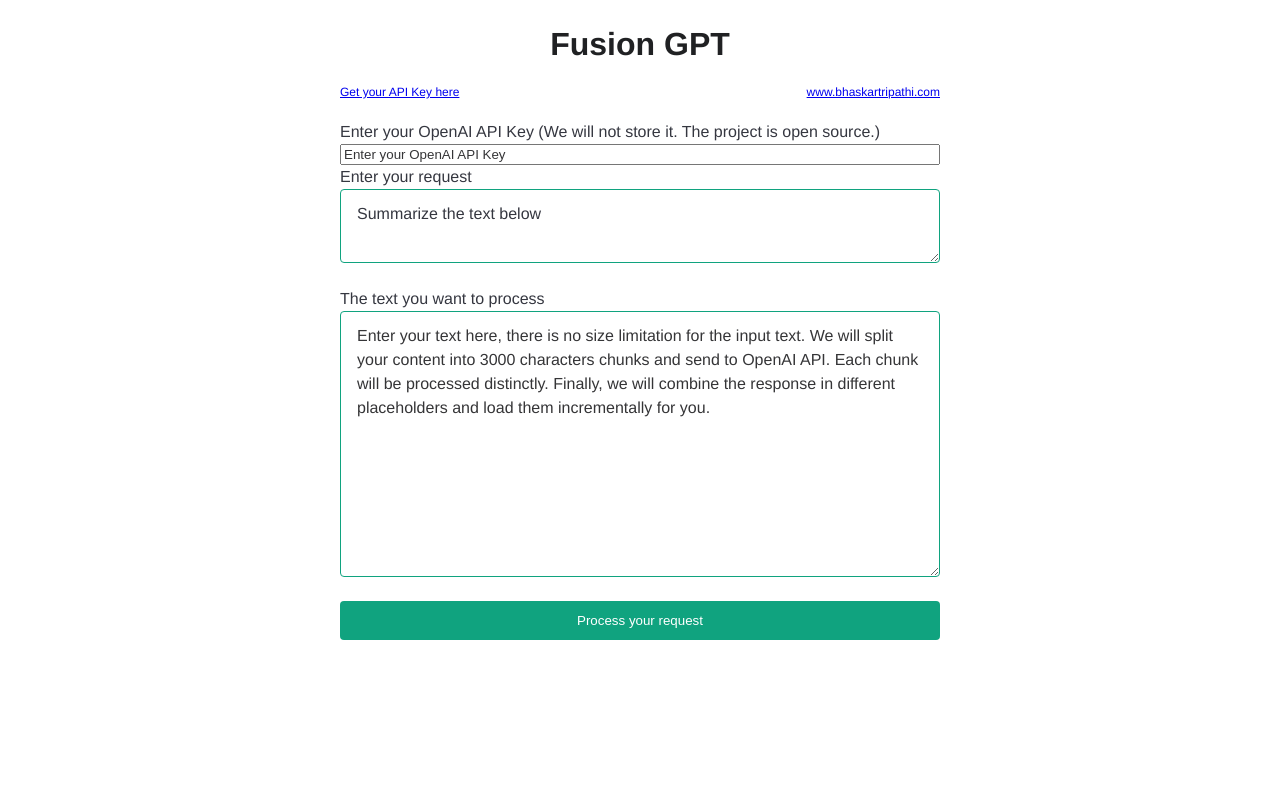
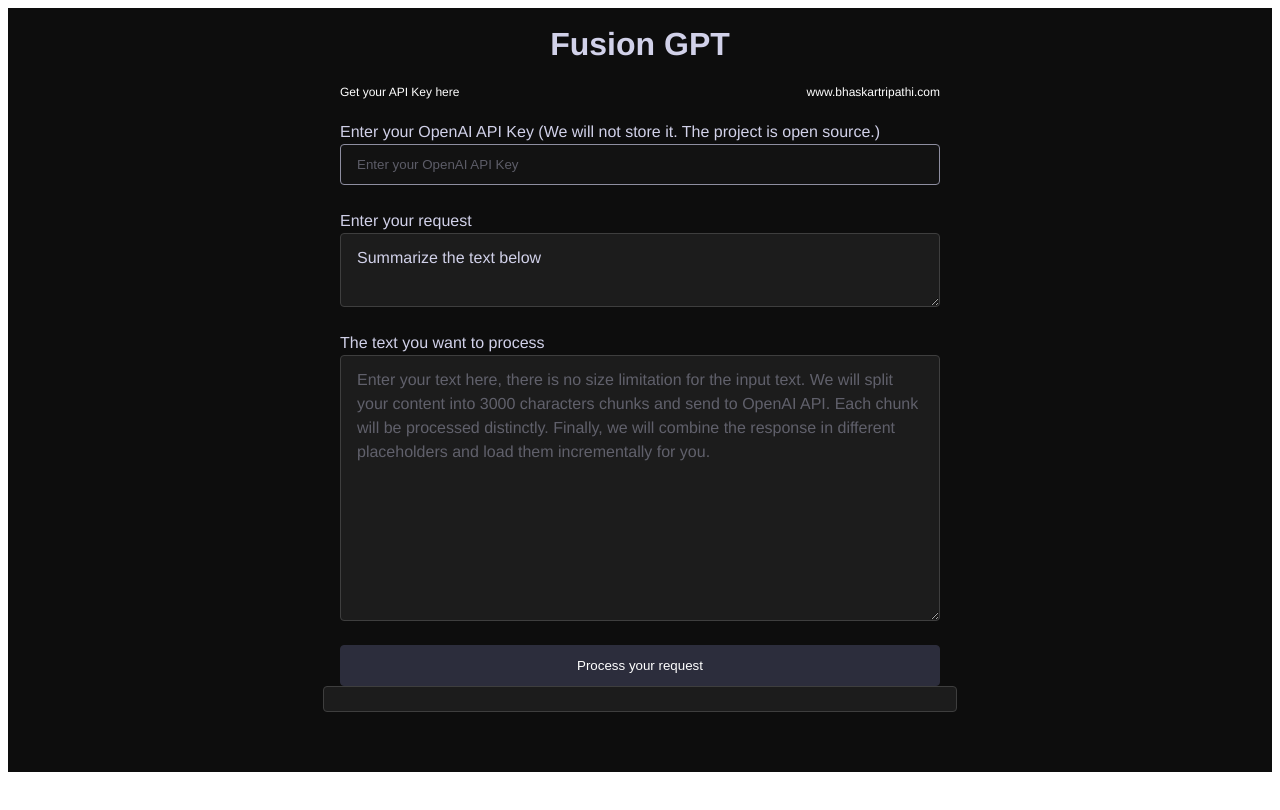
Before and after one commit to bhaskatripathi/FusionGPT, a Next.js app: page / in a window 1280 px wide. Shown: the top 810 px of the page. Built offline with nearby package versions, Linux system fonts and the light colour scheme; a web font is replaced by a local one.

Commit message:
Add files via upload

```diff
--- a/styles/Home.module.css
+++ b/styles/Home.module.css
@@ -14,9 +14,8 @@
   font-style: normal;
   }
 
-
   .main {
-  --primary-color: #10a37f;
+  --primary-color: #d1d1e9;
   --width: 600px;
   display: flex;
   width: 100%;
@@ -24,6 +23,8 @@
   flex-direction: column;
   align-items: center;
   padding-bottom: 60px;
+  background-color: #0d0d0d;
+  color: #d1d1e9;
   }
 
   .main,
@@ -31,7 +32,6 @@
   .main ::-webkit-inner-spin-button {
   font-size: 16px;
   line-height: 24px;
-  color: #353740;
   font-family: "ColfaxAI", Helvetica, sans-serif;
   }
 
@@ -42,7 +42,6 @@
   font-size: 32px;
   line-height: 40px;
   font-weight: bold;
-  color: #202123;
   margin: 16px 0;
   }
   .main form {
@@ -54,39 +53,68 @@
   .main textarea[type="text"],
   .main input[type="text"] {
   padding: 12px 16px;
-  border: 1px solid var(--primary-color);
+  border: 1px solid #3e3e3e;
   border-radius: 4px;
   margin-bottom: 24px;
-  outline-color: var(--primary-color);
+  outline-color: #d1d1e9;
+  background-color: #1c1c1c;
+  color: #d1d1e9;
   }
   .main ::placeholder {
-  color: #353537;
-  opacity: 1;
+  color: #8e8ea0;
+  opacity: 0.6;
   }
   .main input[type="submit"] {
     padding: 12px 0;
     color: #fff;
-  background-color: var(--primary-color);
-  border: none;
+    background-color: #2c2d3c;
+    border: 1px solid #2c2d3c;
     border-radius: 4px;
     text-align: center;
     cursor: pointer;
+    transition: background-color 0.3s ease, border 0.3s ease;
   }
+
+  .main input[type="submit"]:hover,
+  .main input[type="submit"]:focus {
+    background-color: #3d3e4f;
+    border-color: #3d3e4f;
+    outline: none;
+  }
+  .main input[type="password"] {
+    padding: 12px 16px;
+    border: 1px solid #8e8ea0;
+    border-radius: 4px;
+    margin-bottom: 24px;
+    outline-color: var(--primary-color);
+    background-color: #121212;
+    color: #fff;
+  }
+
+
+
   .main .resultContainer {
   width: var(--width);
   transition: all 0.3s ease;
+  background-color: #1c1c1c;
+  border: 1px solid #3e3e3e;
+  border-radius: 4px;
+  padding: 12px 16px;
   }
 
   .main .typewriter {
-  border: 1px solid var(--primary-color);
+  border: 1px solid #3e3e3e;
   border-radius: 4px;
   padding: 12px 16px;
   margin-top: 40px;
+  background-color: #1c1c1c;
+  color: #d1d1e9;
   }
 
   .main progress {
   margin-top: 40px;
   width: 100%;
+  color: #d1d1e9;
   }
 
   .github {
@@ -101,14 +129,24 @@
   text-align: right;
   margin-bottom: 20px;
   }
-
 .links {
   display: flex;
   justify-content: space-between;
   width: 100%;
   max-width: var(--width);
   font-size: 12px;
+  color: #8e8ea0;
 }
+
+.links a {
+  color: #fff;
+  text-decoration: none;
+}
+
+.links a:hover {
+  text-decoration: underline;
+}
+
 
 .partLabel {
   font-size: 12px;
```
Lines whose indentation alone changed are shown as unchanged.
